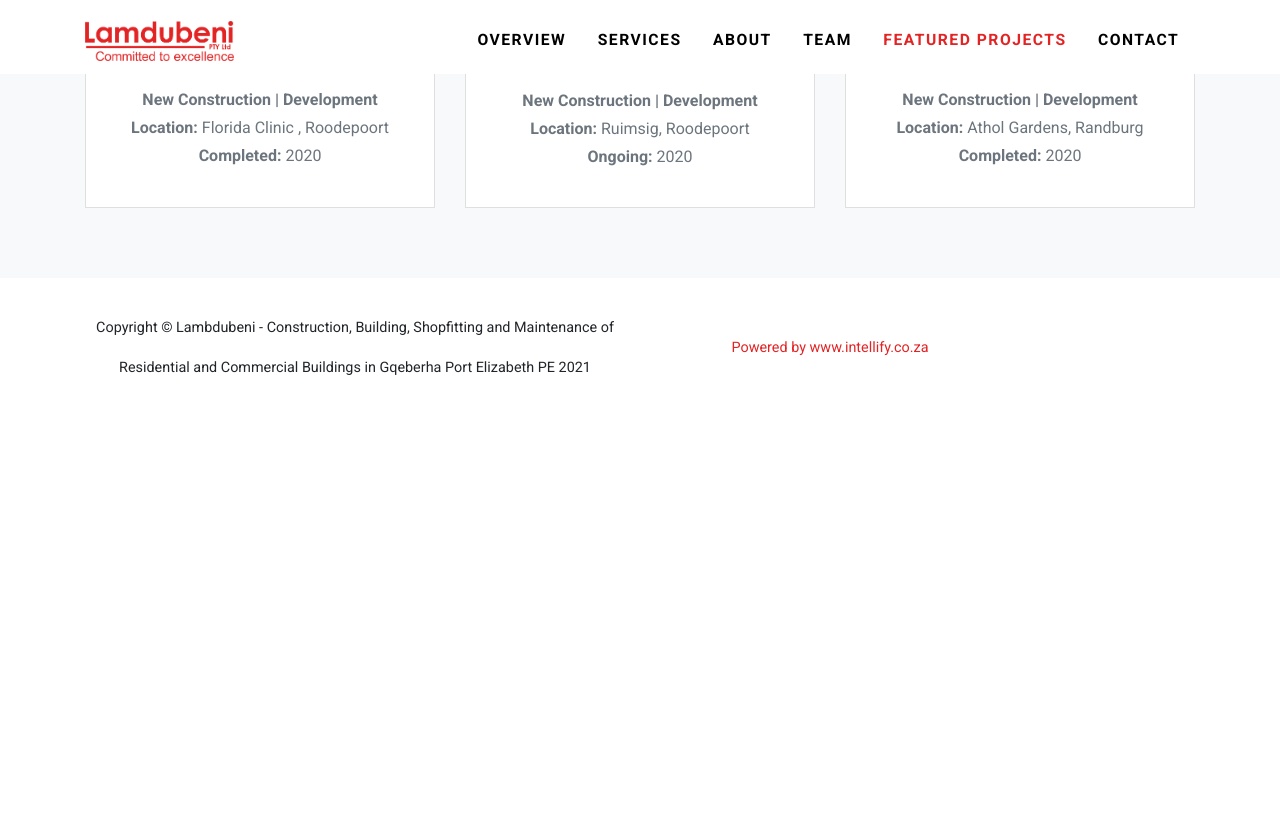
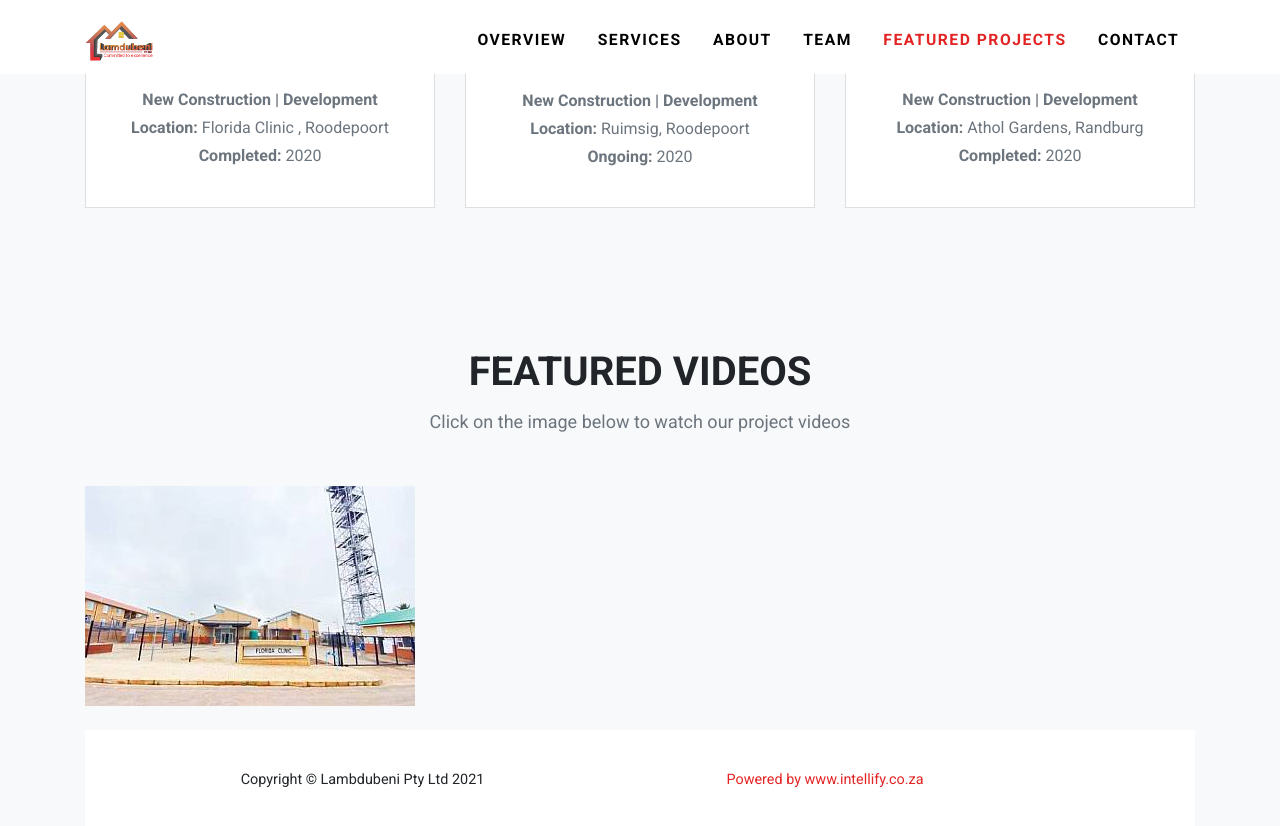
Before and after one commit to Intellify-Cloud/lamdub, a Jekyll site: the page built from index.md, in a window 1280 px wide and 900 px high, scrolled down 3586 px. Shown: the top 826 px of the window. Built offline with Jekyll 4.4.1, drawn with Linux system fonts in a browser that asks for light colours; before the commit the page ends 4004 px from its top, so only the background shows below that.

Commit message:
0706.2310

```diff
--- a/_config.yml
+++ b/_config.yml
@@ -22,4 +22,6 @@ webserver_headers:
 logo:
   path: /assets/logo.png
 
+company: Lambdubeni Pty Ltd
+
 exclude: [node_modules,webpack-config.js,package.json,package-lock.json]
--- a/_includes/footer.html
+++ b/_includes/footer.html
@@ -3,7 +3,7 @@
     <div class="container">
       <div class="row align-items-center">
         <div class="col-md-6">
-          <span class="copyright">Copyright &copy; {{ site.title }} {{ 'now' | date: "%Y" }}</span>
+          <span class="copyright">Copyright &copy; {{ site.company }} {{ 'now' | date: "%Y" }}</span>
         </div>
 		<!-- Social Media -->
         <!-- <div class="col-md-4">
--- /dev/null
+++ b/_includes/video.html
@@ -0,0 +1,71 @@
+<!DOCTYPE html>
+<html>
+<body>
+
+    <section class="bg-light page-section" id="{{ site.data.sitetext.projects.section | default: "services" }}">
+        <div class="container">
+
+          <div class="row">
+            <div class="col-lg-12 text-center">
+              <h2 class="section-heading text-uppercase">Featured Videos</h2>
+
+              <h3 class="section-subheading text-muted">Click on the image below to watch our project videos</h3>
+            </div>
+          </div>
+        </div>
+
+  <div class="container my-8">
+
+
+    <!-- Grid row -->
+    <div class="row">
+
+      <!-- Grid column -->
+      <div class="col-lg-10 col-md-12 mb-4">
+
+        <!--Modal: Name-->
+        <div class="modal fade" id="modal1" tabindex="-1" role="dialog" aria-labelledby="myModalLabel" aria-hidden="true">
+          <div class="modal-dialog modal-lg" role="document">
+
+            <!--Content-->
+            <div class="modal-content">
+
+              <!--Body-->
+              <div class="modal-body mb-0 p-0">
+
+                <div class="embed-responsive embed-responsive-16by9 z-depth-1-half">
+                  <iframe class="embed-responsive-item" src="/assets/x.mp4"
+                    allowfullscreen></iframe>
+                </div>
+
+              </div>
+
+              <!--Footer-->
+              <div class="modal-footer justify-content-center">
+
+                <span class="mr-4">Florida Clinic - Roodepoort</span>
+
+
+                <button type="button" class="btn btn-outline-primary btn-rounded btn-md ml-4" data-dismiss="modal">Close</button>
+
+              </div>
+
+            </div>
+            <!--/.Content-->
+
+          </div>
+        </div>
+        <!--Modal: Name-->
+
+        <a><img class="img-fluid z-depth-1" src="/assets/img/projects/florida-clinic-roodepoort.jpg" alt="video"
+            data-toggle="modal" data-target="#modal1"></a>
+
+      </div>
+      <!-- Grid column -->
+
+
+  </div>
+<!-- Grid row -->
+
+</body>
+</html>
--- a/_layouts/home.html
+++ b/_layouts/home.html
@@ -10,3 +10,5 @@ layout: default
 {% include about.html %}
 
 {% include projects.html %}
+
+{% include video.html %}
```
Also changed, not shown: assets/img/projects/bbh.jpeg (added), assets/logo.png, assets/logo_old.png (added), 2 other files.
